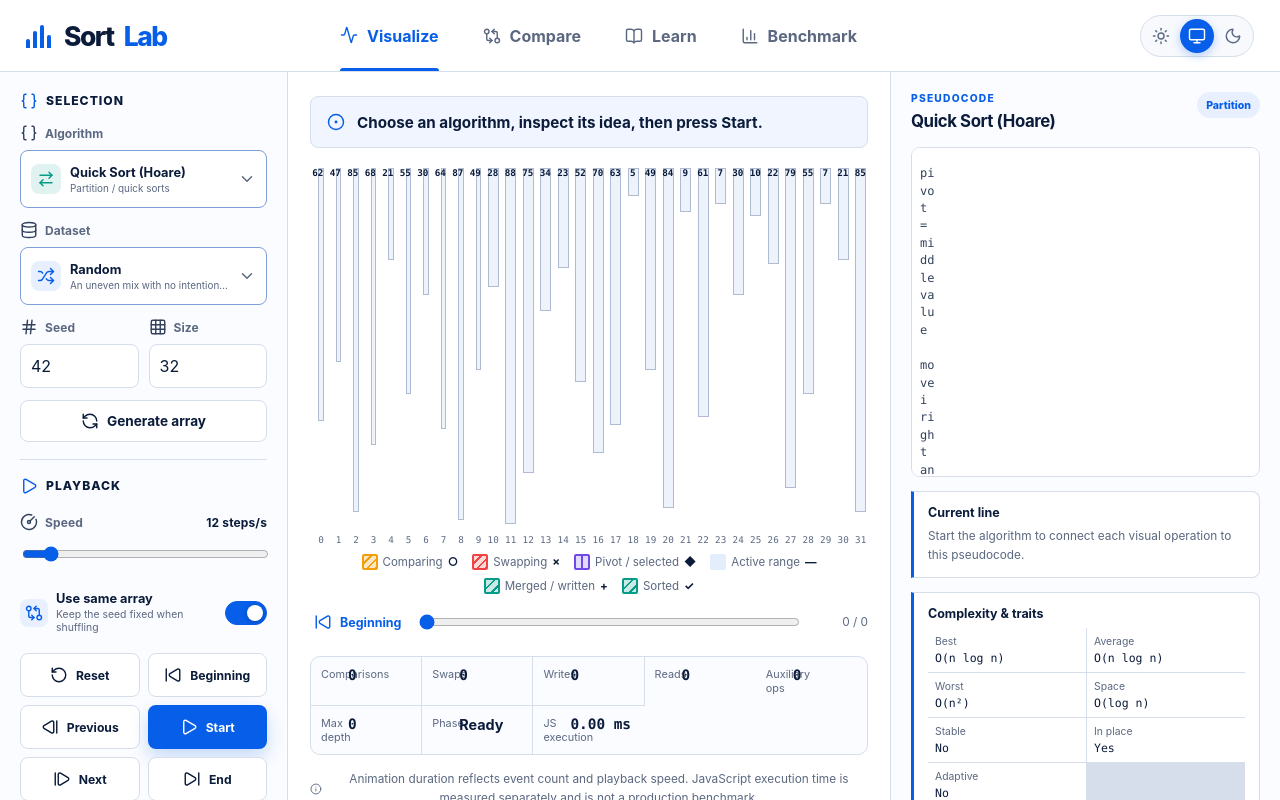
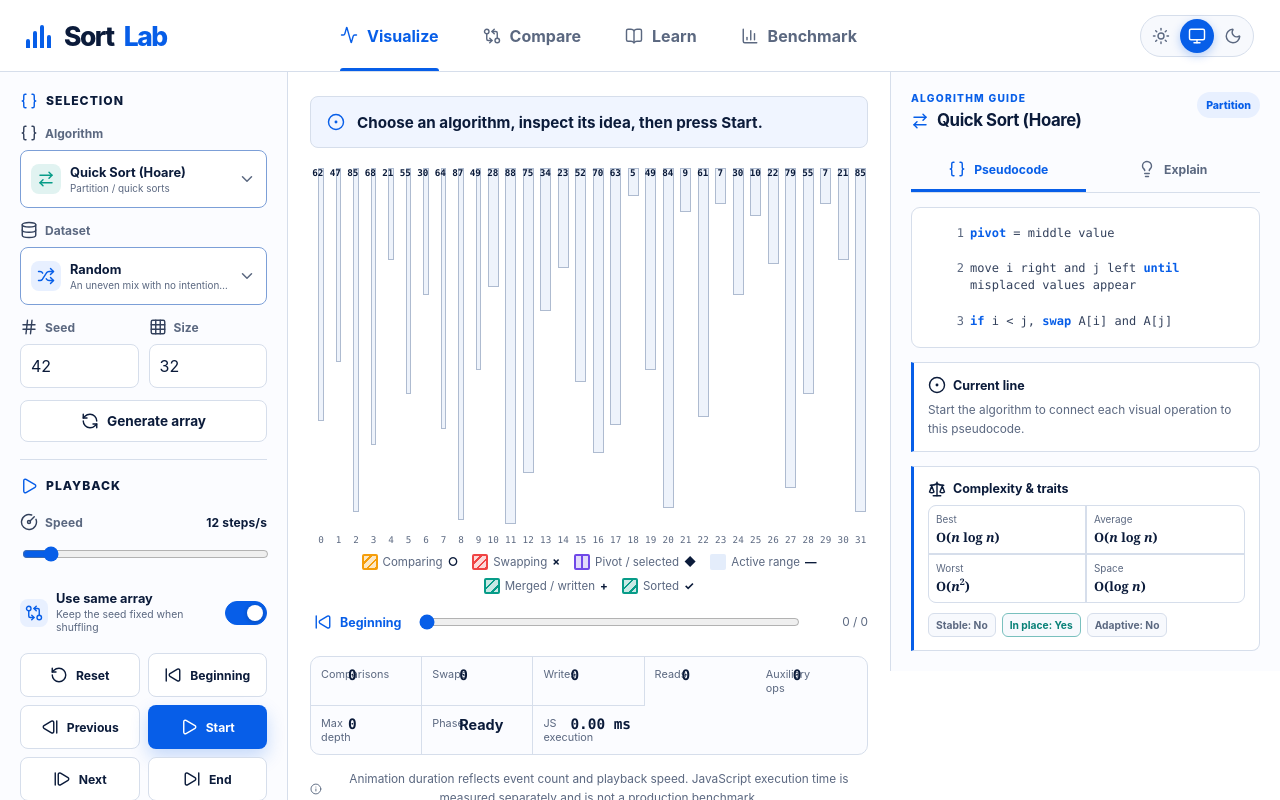
Before and after one commit to ctadros1/SortLab, a React (Vite) app: page / in a window 1280 px wide. Shown: the top 800 px of the page. Built offline with nearby package versions, Linux system fonts and the light colour scheme.

Commit message:
feat: rebuild pseudocode and explanation panel

```diff
--- a/src/components/CodePanel.tsx
+++ b/src/components/CodePanel.tsx
@@ -1,62 +1,190 @@
+import { useId, useState, type ReactNode } from 'react'
 import type { AlgorithmMeta, SortEvent } from '../types'
+import { pseudocodeTokens } from '../ui/visualizer'
+import { AlgorithmIcon, AppIcon } from './Icon'
+import { MathNotation } from './MathNotation'
+
+const keywords = new Set([
+  'for',
+  'each',
+  'if',
+  'while',
+  'repeat',
+  'until',
+  'return',
+  'else',
+  'procedure',
+  'loop',
+  'swap',
+  'write',
+  'pivot',
+  'minimum',
+  'maximum',
+  'range',
+  'merge',
+])
+
+function SyntaxLine({ text }: { text: string }) {
+  const parts: ReactNode[] = pseudocodeTokens(text).map((part, index) =>
+    keywords.has(part.toLowerCase()) ? (
+      <span className="syntax-keyword" key={index}>
+        {part}
+      </span>
+    ) : (
+      <span key={index}>{part}</span>
+    ),
+  )
+  return (
+    <code aria-label={text}>
+      <span aria-hidden="true">{parts}</span>
+    </code>
+  )
+}
 
 export function CodePanel({ algorithm, event }: { algorithm: AlgorithmMeta; event?: SortEvent }) {
+  const [tab, setTab] = useState<'code' | 'explain'>('code')
+  const id = useId().replace(/:/g, '')
+  const activeLine = algorithm.pseudocode.find((line) => line.id === event?.codeLine)
   return (
-    <aside className="code-panel" aria-label={`${algorithm.name} pseudocode and explanation`}>
+    <aside className="code-panel" aria-label={`${algorithm.name} code and explanation`}>
       <div className="panel-heading">
         <div>
-          <span className="section-label">Pseudocode</span>
-          <h2>{algorithm.name}</h2>
+          <span className="section-label">Algorithm guide</span>
+          <h2>
+            <AlgorithmIcon name={algorithm.icon} aria-hidden="true" /> {algorithm.name}
+          </h2>
         </div>
         <span className="family-tag">{algorithm.family}</span>
       </div>
+      <div className="code-tabs" role="tablist" aria-label="Algorithm guide views">
+        <button
+          type="button"
+          role="tab"
+          id={`${id}-code-tab`}
+          aria-selected={tab === 'code'}
+          aria-controls={`${id}-code-panel`}
+          onClick={() => setTab('code')}
+        >
+          <AppIcon name="code" aria-hidden="true" /> Pseudocode
+        </button>
+        <button
+          type="button"
+          role="tab"
+          id={`${id}-explain-tab`}
+          aria-selected={tab === 'explain'}
+          aria-controls={`${id}-explain-panel`}
+          onClick={() => setTab('explain')}
+        >
+          <AppIcon name="explain" aria-hidden="true" /> Explain
+        </button>
+      </div>
+
+      {tab === 'code' ? (
+        <div
+          className="code-tab-panel"
+          role="tabpanel"
+          id={`${id}-code-panel`}
+          aria-labelledby={`${id}-code-tab`}
+        >
           <ol className="pseudocode">
-        {algorithm.pseudocode.map((line) => (
-          <li className={line.id === event?.codeLine ? 'is-current' : ''} key={line.id}>
-            <code>{line.text}</code>
-            {line.id === event?.codeLine ? <span className="sr-only">Current line</span> : null}
+            {algorithm.pseudocode.map((line, index) => {
+              const current = line.id === event?.codeLine
+              return (
+                <li className={current ? 'is-current' : ''} key={line.id} aria-current={current}>
+                  <span className="code-pointer" aria-hidden="true">
+                    {current ? '›' : ''}
+                  </span>
+                  <span className="code-line-number" aria-hidden="true">
+                    {index + 1}
+                  </span>
+                  <SyntaxLine text={line.text} />
                 </li>
-        ))}
+              )
+            })}
           </ol>
-      <section className="line-explanation">
-        <h3>Current line</h3>
+          <section className="line-explanation" aria-live="polite">
+            <h3>
+              <AppIcon name="narration" aria-hidden="true" /> Current line
+            </h3>
             <p>
-          {algorithm.pseudocode.find((line) => line.id === event?.codeLine)?.explanation ??
+              {activeLine?.explanation ??
                 'Start the algorithm to connect each visual operation to this pseudocode.'}
             </p>
+            <span className="sr-only">
+              {activeLine ? `Current pseudocode line: ${activeLine.text}` : 'No active line yet.'}
+            </span>
           </section>
+        </div>
+      ) : (
+        <div
+          className="explain-tab-panel"
+          role="tabpanel"
+          id={`${id}-explain-panel`}
+          aria-labelledby={`${id}-explain-tab`}
+        >
+          <section>
+            <h3>Plain-language summary</h3>
+            <p>{algorithm.centralIdea}</p>
+          </section>
+          <div className="explain-status-grid">
+            <section>
+              <span>Current phase</span>
+              <strong>{event?.phase ?? 'Ready'}</strong>
+            </section>
+            <section>
+              <span>Current operation</span>
+              <strong>{event?.narration ?? 'Waiting to start'}</strong>
+            </section>
+          </div>
+          <section>
+            <h3>Important invariant</h3>
+            <p>{algorithm.invariant}</p>
+          </section>
+          <section>
+            <h3>What to notice</h3>
+            <p>{algorithm.notice}</p>
+          </section>
+          <section>
+            <h3>Worked example</h3>
+            <p>{algorithm.example}</p>
+          </section>
+          <section>
+            <h3>Common mistake</h3>
+            <p>{algorithm.studentMistakes}</p>
+          </section>
+        </div>
+      )}
+
       <section className="complexity-summary">
-        <h3>Complexity & traits</h3>
-        <dl>
-          <div>
-            <dt>Best</dt>
-            <dd>{algorithm.complexity.best}</dd>
+        <h3>
+          <AppIcon name="complexity" aria-hidden="true" /> Complexity & traits
+        </h3>
+        <dl className="complexity-grid">
+          {(
+            [
+              ['Best', algorithm.complexity.best],
+              ['Average', algorithm.complexity.average],
+              ['Worst', algorithm.complexity.worst],
+              ['Space', algorithm.complexity.space],
+            ] as const
+          ).map(([label, value]) => (
+            <div key={label}>
+              <dt>{label}</dt>
+              <dd>
+                <MathNotation value={value} />
+              </dd>
             </div>
-          <div>
-            <dt>Average</dt>
-            <dd>{algorithm.complexity.average}</dd>
+          ))}
+        </dl>
+        <div className="trait-badges" aria-label="Algorithm traits">
+          <span data-positive={algorithm.stable}>Stable: {algorithm.stable ? 'Yes' : 'No'}</span>
+          <span data-positive={algorithm.inPlace}>
+            In place: {algorithm.inPlace ? 'Yes' : 'No'}
+          </span>
+          <span data-positive={algorithm.adaptive}>
+            Adaptive: {algorithm.adaptive ? 'Yes' : 'No'}
+          </span>
         </div>
-          <div>
-            <dt>Worst</dt>
-            <dd>{algorithm.complexity.worst}</dd>
-          </div>
-          <div>
-            <dt>Space</dt>
-            <dd>{algorithm.complexity.space}</dd>
-          </div>
-          <div>
-            <dt>Stable</dt>
-            <dd>{algorithm.stable ? 'Yes' : 'No'}</dd>
-          </div>
-          <div>
-            <dt>In place</dt>
-            <dd>{algorithm.inPlace ? 'Yes' : 'No'}</dd>
-          </div>
-          <div>
-            <dt>Adaptive</dt>
-            <dd>{algorithm.adaptive ? 'Yes' : 'No'}</dd>
-          </div>
-        </dl>
       </section>
     </aside>
   )
--- /dev/null
+++ b/src/components/MathNotation.tsx
@@ -0,0 +1,15 @@
+import type { ReactNode } from 'react'
+import { complexityLabel, complexityParts } from '../ui/math'
+
+export function MathNotation({ value }: { value: string }) {
+  const children: ReactNode[] = complexityParts(value).map((part, index) => {
+    if (part.kind === 'variable') return <var key={index}>{part.value}</var>
+    if (part.kind === 'sup') return <sup key={index}>{part.value}</sup>
+    return <span key={index}>{part.value}</span>
+  })
+  return (
+    <span className="math-notation" aria-label={complexityLabel(value)}>
+      <span aria-hidden="true">{children}</span>
+    </span>
+  )
+}
--- /dev/null
+++ b/src/ui/math.ts
@@ -0,0 +1,60 @@
+const superscripts: Record<string, string> = {
+  '⁰': '0',
+  '¹': '1',
+  '²': '2',
+  '³': '3',
+  '⁴': '4',
+  '⁵': '5',
+  '⁶': '6',
+  '⁷': '7',
+  '⁸': '8',
+  '⁹': '9',
+  ⁿ: 'n',
+  ᵖ: 'p',
+}
+
+export type MathPart = { kind: 'text' | 'variable' | 'sup'; value: string }
+
+export function complexityParts(value: string): MathPart[] {
+  const parts: MathPart[] = []
+  let text = ''
+  const flush = () => {
+    if (text) parts.push({ kind: 'text', value: text })
+    text = ''
+  }
+  for (let index = 0; index < value.length; index += 1) {
+    const character = value[index]
+    if (superscripts[character]) {
+      flush()
+      let exponent = superscripts[character]
+      while (superscripts[value[index + 1]]) {
+        index += 1
+        exponent += superscripts[value[index]]
+      }
+      parts.push({ kind: 'sup', value: exponent })
+    } else if (['n', 'k', 'd', 'b', 'p'].includes(character)) {
+      const word = value.slice(index, index + 3)
+      if (word === 'log') {
+        text += word
+        index += 2
+      } else {
+        flush()
+        parts.push({ kind: 'variable', value: character })
+      }
+    } else text += character
+  }
+  flush()
+  return parts
+}
+
+export function complexityLabel(value: string) {
+  return value
+    .replace(/^O\(/, 'Big O of ')
+    .replace(/\)$/, '')
+    .replaceAll('²', ' squared')
+    .replaceAll('ⁿ', ' to the n')
+    .replaceAll('ᵖ', ' to the p')
+    .replaceAll('!', ' factorial')
+    .replaceAll('·', ' times ')
+    .replaceAll('+', ' plus ')
+}
```
Lines whose indentation alone changed are shown as unchanged.
